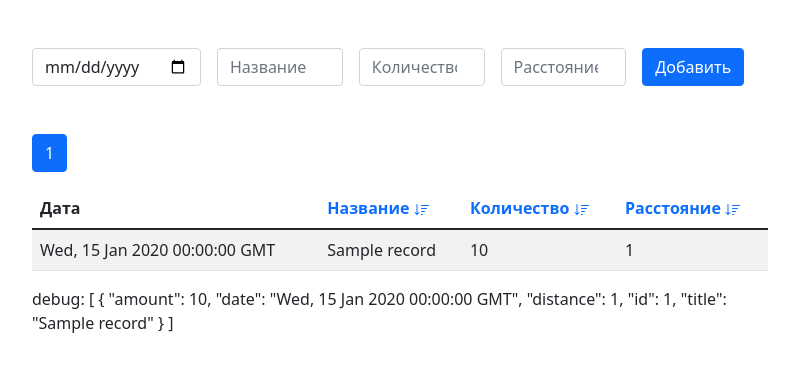
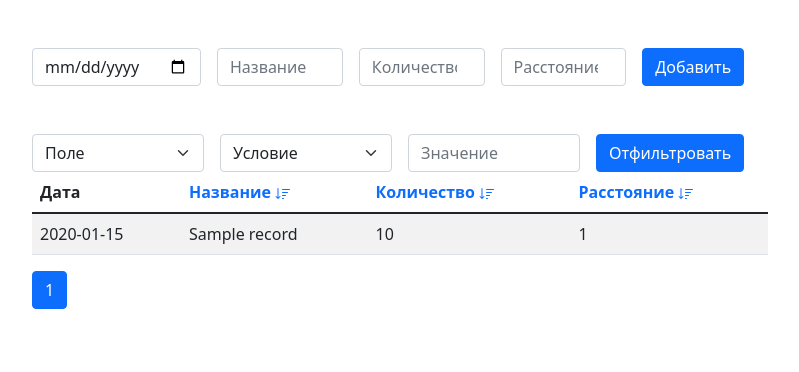
Before and after one commit to Ivansergee/welbex_test, a Flask app: page / in a window 1280 px wide. Shown: the top 372 px of the page, without its empty margins (240-1039 px from the left). Run offline with Flask 2, Linux system fonts and the light colour scheme; tables that the repository leaves empty hold one stand-in row (values such as "Sample post").

Commit message:
add filter

```diff
--- a/app/app.py
+++ b/app/app.py
@@ -1,11 +1,11 @@
-from datetime import datetime
+import operator
 from flask import Flask, render_template, jsonify, request
 from dotenv import load_dotenv
 from flask_sqlalchemy import SQLAlchemy
 from sqlalchemy import desc
 
 from config import Config
-from validation import validation_errors
+from validation import create_validation, filter_validation
 
 from json import dumps
 
@@ -22,19 +22,48 @@ from models import Record
 @app.route('/', methods=['GET', 'POST'])
 def index():
     if request.headers.get('X-Requested_With') == 'XMLHttpRequest':
-        page, order_by, sort, filter = request.get_json().values()
+        req = request.get_json()
+        page = req['page']
+        order_by = req['order_by']
+        sort = req['sort']
+        filter = req['filter']
+
         limit = 10
         offset = limit * (page - 1)
-        records_count = Record.query.count()
+
+        res = {'errors': ''}
+
+        query = Record.query
+        if all(filter.values()):
+            errors = filter_validation(filter)
+            if not errors:
+                field = filter['field']
+                condition = filter['condition']
+                value = filter['value']
+                if condition != 'contains':
+                    ops = {
+                        'eq': operator.eq,
+                        'gt': operator.gt,
+                        'lt': operator.lt
+                    }
+                    query = query.filter(ops[condition](getattr(Record, field), value))
+                else:
+                    query = query.filter(getattr(Record, field).like(f'%{value}%'))
+            else:
+                print(errors)
+                res['errors'] = errors
+
+        records_count = query.count()
         pages_count = (records_count // limit) + 1
         if sort == 'asc':
-            records = Record.query.order_by(order_by).offset(offset).limit(limit).all()
+            query = query.order_by(order_by).offset(offset).limit(limit)
         else:
-            records = Record.query.order_by(desc(order_by)).offset(offset).limit(limit).all()
-        res = {
-            'pages_count': pages_count,
-            'records': records
-            }
+            query = query.order_by(desc(order_by)).offset(offset).limit(limit)
+        records = query.all()
+
+        res['pages_count'] = pages_count
+        res['records'] = records
+
         return jsonify(res)
     return render_template('index.html')
 
@@ -42,11 +71,11 @@ def index():
 @app.route('/create', methods=['POST'])
 def create_record():
     input = request.get_json()
-    errors = validation_errors(input)
+    errors = create_validation(input)
     if not errors:
         record = Record(
             title = input['title'],
-            date = datetime.strptime(input['date'], "%Y-%m-%d"),
+            date = input['date'],
             amount = input['amount'],
             distance = input['distance']
         )
--- a/app/models.py
+++ b/app/models.py
@@ -1,5 +1,4 @@
 from dataclasses import dataclass
-from datetime import datetime
 from app import db
 
 
@@ -7,13 +6,13 @@ from app import db
 class Record(db.Model):
 
     id: int
-    date: datetime
+    date: str
     title: str
     amount: int
     distance: int
 
     id = db.Column(db.Integer(), primary_key=True)
-    date = db.Column(db.Date())
+    date = db.Column(db.String(10))
     title = db.Column(db.String(50))
     amount = db.Column(db.Integer())
     distance = db.Column(db.Integer())
--- a/app/static/main.js
+++ b/app/static/main.js
@@ -9,13 +9,18 @@ const TestApp = {
                 'amount': '',
                 'distance': '',
             },
+            pages_count: '',
             errors: [],
             records: [],
             parameters: {
                 'page': 1,
                 'order_by':'id',
                 'sort': 'asc',
-                'filter': '',
+                'filter': {
+                    'field': null,
+                    'condition': null,
+                    'value': null
+                }
             }
         }
     },
@@ -32,7 +37,10 @@ const TestApp = {
                 },
                 body: JSON.stringify(this.parameters)
             })
-            this.records = await response.json()
+            res = await response.json()
+            this.records = res.records
+            this.errors = res.errors
+            this.pages_count = res.pages_count
         },
         async createRecord(){
             await this.getRecords()
@@ -62,6 +70,12 @@ const TestApp = {
         async setPage(page){
             this.parameters.page = page;
             await this.getRecords()
+        },
+        async setFilter(submitEvent){
+            this.parameters.filter.field = submitEvent.target.elements.field.value
+            this.parameters.filter.condition = submitEvent.target.elements.condition.value
+            this.parameters.filter.value = submitEvent.target.elements.value.value
+            await this.getRecords()
         }
     },
     delimiters: ['{', '}']
--- a/app/templates/index.html
+++ b/app/templates/index.html
@@ -50,17 +50,38 @@
         </form>
 
 
-        <nav>
-            <ul class="pagination">
-              <li
-                class="page-item"
-                v-for="n in records.pages_count"
-                :class="{ active: parameters.page === n }"
-              >
-                  <a class="page-link" href="#" @click.prevent="setPage(n)">{ n }</a>
-              </li>
-            </ul>
-        </nav>
+        <form class="row gx-3 gy-2 align-items-center" @submit.prevent="setFilter">
+            <div class="col-sm-3">
+              <select class="form-select" name="field" :class="{ 'is-invalid': errors.field }">
+                <option selected disabled hidden>Поле</option>
+                <option value="title">Название</option>
+                <option value="amount">Количество</option>
+                <option value="distance">Расстояние</option>
+              </select>
+            </div>
+            <div class="col-sm-3">
+                <select class="form-select" name="condition" :class="{ 'is-invalid': errors.condition }">
+                  <option selected disabled hidden>Условие</option>
+                  <option value="eq">Равно</option>
+                  <option value="contains">Содержит</option>
+                  <option value="gt">Больше</option>
+                  <option value="lt">Меньше</option>
+                </select>
+            </div>
+            <div class="col-sm-3">
+                <input
+                  type="text"
+                  name="value"
+                  class="form-control"
+                  placeholder="Значение"
+                  :class="{ 'is-invalid': errors.value }"
+                >
+            </div>
+            <div class="col-auto">
+              <button type="submit" class="btn btn-primary">Отфильтровать</button>
+            </div>
+          </form>
+
         <table class="table table-striped">
             <thead>
                 <tr>
@@ -118,7 +139,7 @@
                 </tr>
             </thead>
             <tbody>
-                <tr v-for="record in records.records">
+                <tr v-for="record in records">
                     <td>{ record.date }</td>
                     <td>{ record.title }</td>
                     <td>{ record.amount }</td>
@@ -126,6 +147,17 @@
                 </tr>
             </tbody>
         </table>
-        debug: { records.records }
+
+        <nav>
+            <ul class="pagination">
+              <li
+                class="page-item"
+                v-for="n in pages_count"
+                :class="{ active: parameters.page === n }"
+              >
+                  <a class="page-link" href="#" @click.prevent="setPage(n)">{ n }</a>
+              </li>
+            </ul>
+        </nav>
     </div>
 {% endblock  %}
```
Also changed, not shown: app/validation.py (+38 -1 lines).
